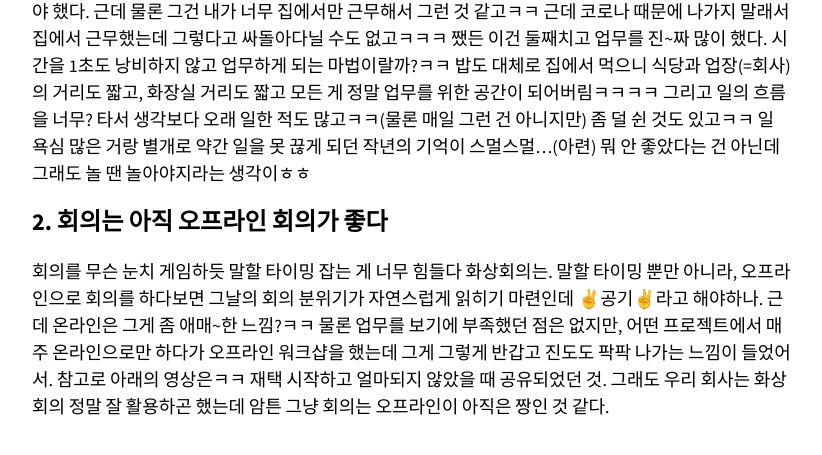
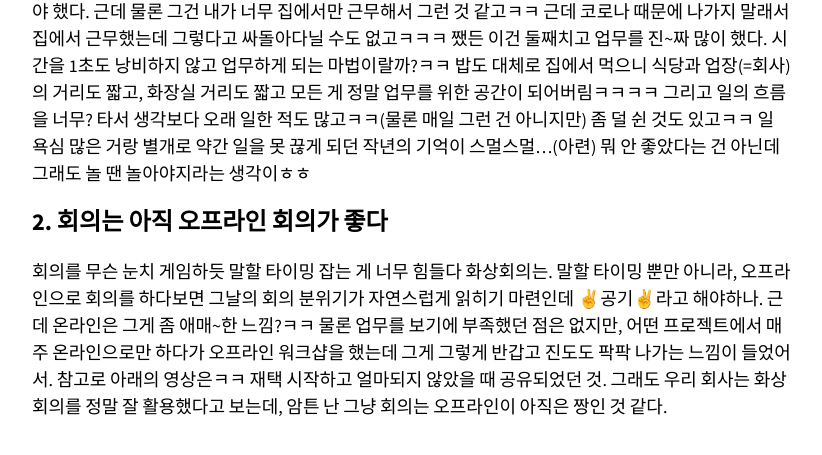
Before and after one commit to ssammykim/ssammykim.github.io, a Jekyll site: the page built from _posts/2020-05-09-last-work-from-home.md, in a window 1280 px wide and 900 px high, scrolled down 1937 px, cut to the strip 0-483 px from the top of the window. Shown: the top 455 px of the strip, without its empty margins (343-1165 px from the left). Built offline with Jekyll 4.4.1, drawn with Linux system fonts in a browser that asks for light colours; nearby versions of some CDN libraries; some web fonts are replaced; comment, search, counter and statistics services are not loaded.

Commit message:
Update 2020-05-09-last-work-from-home.md

```diff
--- a/_posts/2020-05-09-last-work-from-home.md
+++ b/_posts/2020-05-09-last-work-from-home.md
@@ -39,7 +39,7 @@ excerpt_separator: "<!--more-->"
 3, 4월에는 엄청나게 뺙! 업무에 몰입하기 정말 좋았다. 근데 뭐 솔직히 업무텐션이 항상 맥시멈 최고만은 아니었고, 오히려 버디 출근 겸 회사 나가서 리프레시하고 오는 게(회사 나가는 게 리프레시라니ㅋㅋㅋ) 몰입감 상승에 도움이 된 적도 있었던 만큼, 한 곳(🏠홈 홈 스윗 홈)에만 있으니까 텐션 관리에 주의를 기울여야 했다. 근데 물론 그건 내가 너무 집에서만 근무해서 그런 것 같고ㅋㅋ 근데 코로나 때문에 나가지 말래서 집에서 근무했는데 그렇다고 싸돌아다닐 수도 없고ㅋㅋㅋ 쨌든 이건 둘째치고 업무를 진~짜 많이 했다. 시간을 1초도 낭비하지 않고 업무하게 되는 마법이랄까?ㅋㅋ 밥도 대체로 집에서 먹으니 식당과 업장(=회사)의 거리도 짧고, 화장실 거리도 짧고 모든 게 정말 업무를 위한 공간이 되어버림ㅋㅋㅋㅋ 그리고 일의 흐름을 너무? 타서 생각보다 오래 일한 적도 많고ㅋㅋ(물론 매일 그런 건 아니지만) 좀 덜 쉰 것도 있고ㅋㅋ 일 욕심 많은 거랑 별개로 약간 일을 못 끊게 되던 작년의 기억이 스멀스멀...(아련) 뭐 안 좋았다는 건 아닌데 그래도 놀 땐 놀아야지라는 생각이ㅎㅎ
 
 ## 2. 회의는 아직 오프라인 회의가 좋다
-회의를 무슨 눈치 게임하듯 말할 타이밍 잡는 게 너무 힘들다 화상회의는. 말할 타이밍 뿐만 아니라, 오프라인으로 회의를 하다보면 그날의 회의 분위기가 자연스럽게 읽히기 마련인데 ✌️공기✌️라고 해야하나. 근데 온라인은 그게 좀 애매~한 느낌?ㅋㅋ 물론 업무를 보기에 부족했던 점은 없지만, 어떤 프로젝트에서 매주 온라인으로만 하다가 오프라인 워크샵을 했는데 그게 그렇게 반갑고 진도도 팍팍 나가는 느낌이 들었어서. 참고로 아래의 영상은ㅋㅋ 재택 시작하고 얼마되지 않았을 때 공유되었던 것. 그래도 우리 회사는 화상회의 정말 잘 활용하곤 했는데 암튼 그냥 회의는 오프라인이 아직은 짱인 것 같다.
+회의를 무슨 눈치 게임하듯 말할 타이밍 잡는 게 너무 힘들다 화상회의는. 말할 타이밍 뿐만 아니라, 오프라인으로 회의를 하다보면 그날의 회의 분위기가 자연스럽게 읽히기 마련인데 ✌️공기✌️라고 해야하나. 근데 온라인은 그게 좀 애매~한 느낌?ㅋㅋ 물론 업무를 보기에 부족했던 점은 없지만, 어떤 프로젝트에서 매주 온라인으로만 하다가 오프라인 워크샵을 했는데 그게 그렇게 반갑고 진도도 팍팍 나가는 느낌이 들었어서. 참고로 아래의 영상은ㅋㅋ 재택 시작하고 얼마되지 않았을 때 공유되었던 것. 그래도 우리 회사는 화상회의를 정말 잘 활용했다고 보는데, 암튼 난 그냥 회의는 오프라인이 아직은 짱인 것 같다.
 
 <br>
 <style>.embed-container { position: relative; padding-bottom: 56.25%; height: 0; overflow: hidden; max-width: 100%; } .embed-container iframe, .embed-container object, .embed-container embed { position: absolute; top: 0; left: 0; width: 100%; height: 100%; }</style><div class='embed-container'><iframe src='https://www.youtube.com/embed/DYu_bGbZiiQ' frameborder='0' allowfullscreen></iframe></div>
```
